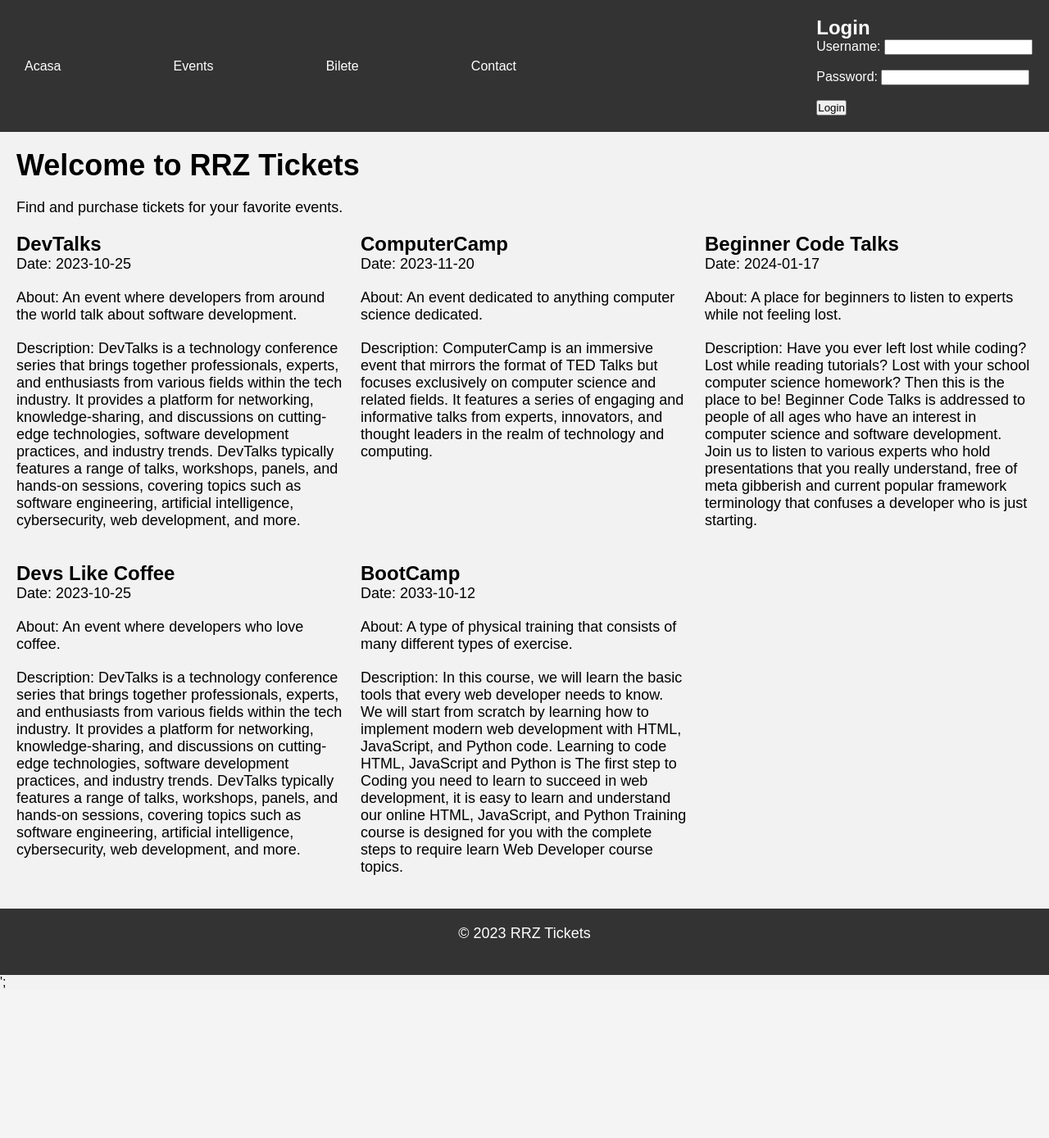
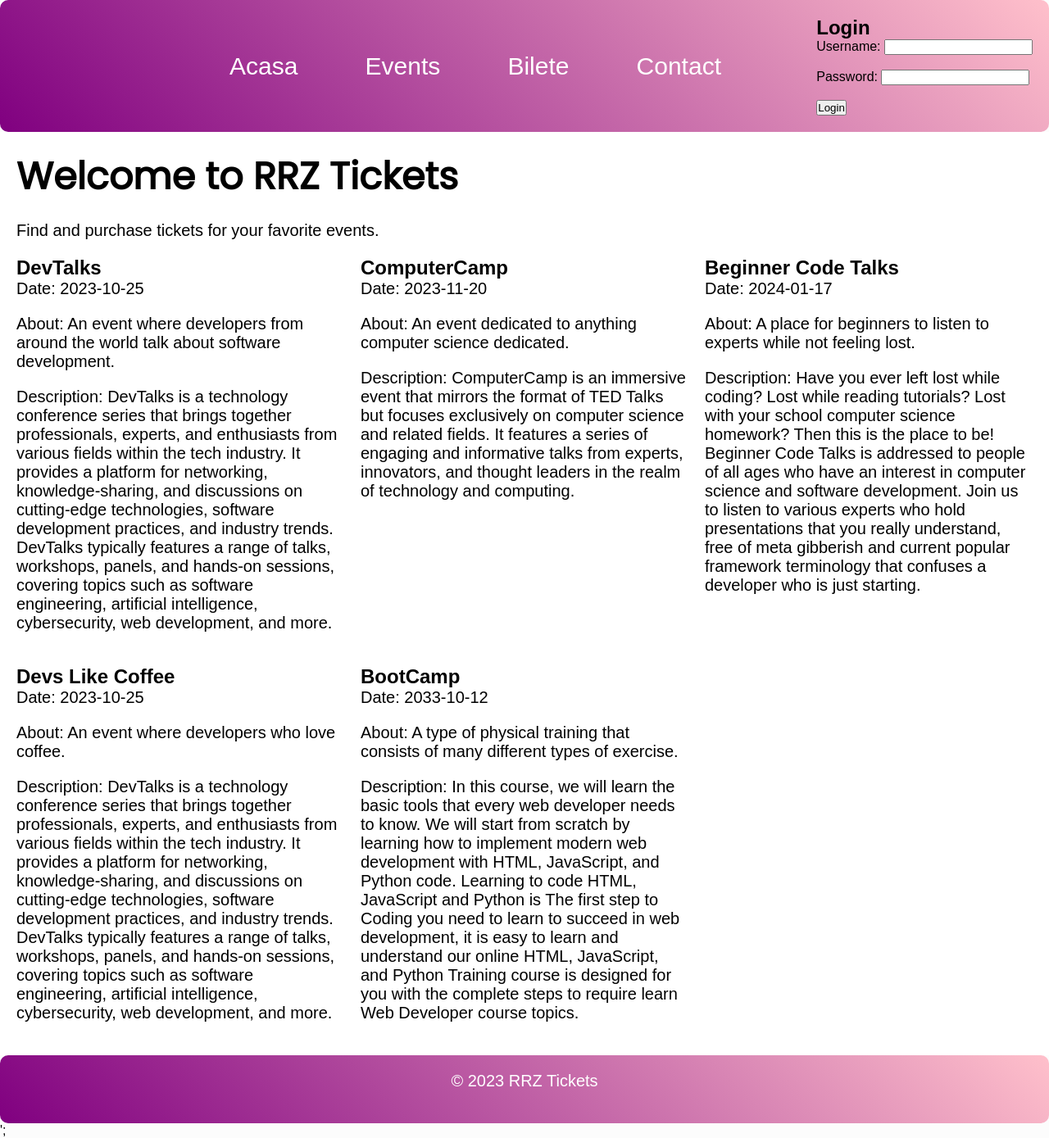
Before and after one commit to Reynk/proiectare, a PHP site: page /mainPage.php in a window 1280 px wide. Shown: the whole page at 82% size. Before the commit the page ends 1206 px from the top, so only its background shows below. Run offline with PHP 8.4, Linux system fonts and the light colour scheme; data comes from the database, SQL or seed files in the repository.

Commit message:
add design changes

```diff
--- a/mainPage.php
+++ b/mainPage.php
@@ -31,6 +31,9 @@
     <meta charset="UTF-8">
     <meta name="viewport" content="width=device-width, initial-scale=1.0">
     <link rel="stylesheet" href="style.css">
+    <link rel="preconnect" href="https://fonts.googleapis.com">
+<link rel="preconnect" href="https://fonts.gstatic.com" crossorigin>
+<link href="https://fonts.googleapis.com/css2?family=Poppins&display=swap" rel="stylesheet">
 </head>
 <body>
     <header>
@@ -55,7 +58,7 @@
     </header>
     <main>
         <h1>Welcome to RRZ Tickets</h1>
-        <p>Find and purchase tickets for your favorite events.</p>
+        <div class="bilete-button"><p>Find and purchase tickets for your favorite events.</p><div>
         <div class="event-list">
             <?php
                 /* while there are events in the database to be displayed
--- a/style.css
+++ b/style.css
@@ -7,15 +7,16 @@
 
 /* Set background color and font styles */
 body {
-    background-color: #f2f2f2;
+    background-color: #fcfcfc;
     font-family: Arial, sans-serif;
 }
 
 /* Style the header and navigation */
 header {
-    background-color: #333;
-    color: #fff;
+    background: linear-gradient(45deg, purple, pink);
+    color: #000000;
     padding: 20px;
+    border-radius: 10px;
 }
 
 nav {
@@ -30,9 +31,11 @@
 
 .nav-links {
     display: flex;
-    justify-content: space-between;
-    align-items: center;
+    justify-content:space-between;
+    align-items:center;
     width: 50%;
+    margin-left: 250px;
+    font-size: 30px;
 }
 
 .nav-links li {
@@ -44,25 +47,30 @@
     text-decoration: none;
     padding: 10px;
     transition: all 0.3s ease;
+    border-radius: 15px;
 }
 
 .nav-links a:hover {
-    background-color: #fff;
-    color: #333;
+    background-color:purple;
+    color: #ffffff;
+    border-radius: 20px;
+    border-radius: 50px;
 }
 
 /* Style the main content */
 main {
     padding: 20px;
+    background-color: rgb(255, 255, 255);
 }
 
 h1 {
-    font-size: 36px;
+    font-size: 46px;
     margin-bottom: 20px;
+    font-family: 'Poppins', sans-serif;
 }
 
 p {
-    font-size: 18px;
+    font-size: 20px;
     margin-bottom: 20px;
 }
 
@@ -74,10 +82,11 @@
 
 /* Style the footer */
 footer {
-    background-color: #333;
+    background: linear-gradient(45deg, purple, pink);
     color: #fff;
     padding: 20px;
     text-align: center;
+    border-radius: 10px;
 }
 
 /* Media queries for responsive design */
```
